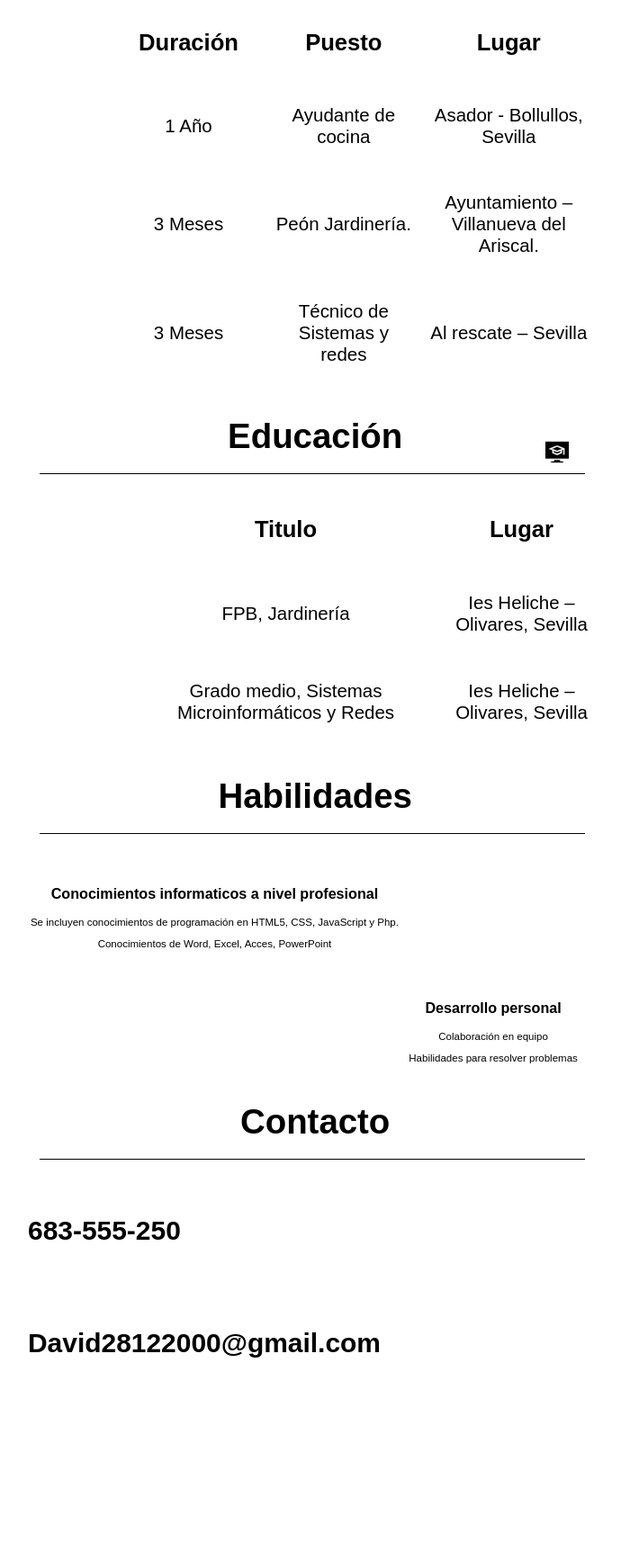
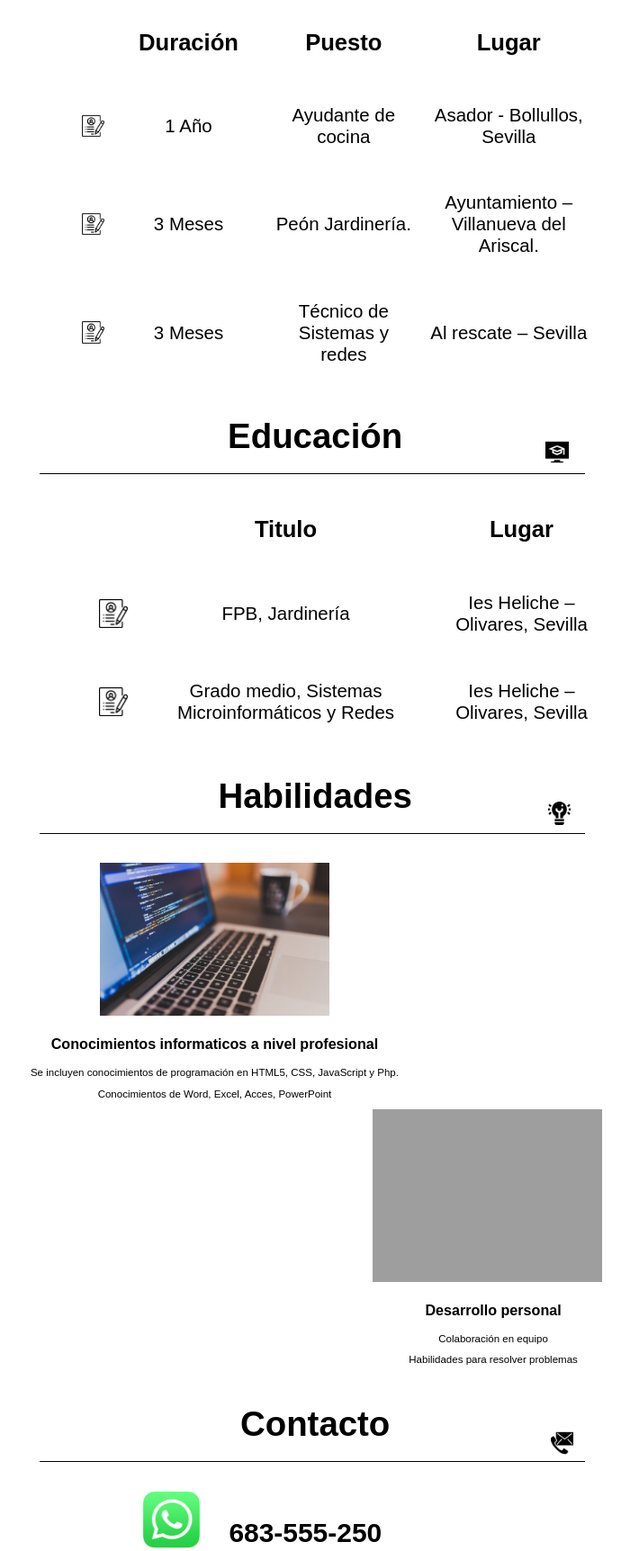
Before and after one commit to davidpradaspallares/CV, a plain HTML site: page index.html in a window 1280 px wide. Shown: the part 700-2424 px from the top of the page at 90% size, without its empty margins (293-993 px from the left). Before the commit the page ends 2240 px from the top, so only its background shows below. Drawn offline with Linux system fonts and the light colour scheme; the site is published under a folder, as on GitHub Pages, so addresses that start at the root find nothing.

Commit message:
Update index.html

```diff
--- a/index.html
+++ b/index.html
@@ -48,21 +48,21 @@
                     </tr>
 
                     <tr>
-                        <td class="Tdi"><img src="/Recursos/Iconos/curriculum (1).png" alt=""></td>
+                        <td class="Tdi"><img src="Recursos/Iconos/curriculum (1).png" alt=""></td>
                         <td><p class="exp">1 Año</p></td>
                         <td><p class="exp">Ayudante de cocina</p></td>
                         <td><p class="exp">Asador - Bollullos, Sevilla</p></td>
                     </tr>
 
                     <tr>
-                        <td class="Tdi"><img src="/Recursos/Iconos/curriculum (1).png" alt=""></td>
+                        <td class="Tdi"><img src="Recursos/Iconos/curriculum (1).png" alt=""></td>
                         <td><p class="exp">3 Meses</p></td>
                         <td><p class="exp">Peón Jardinería.</p></td>
                         <td><p class="exp">Ayuntamiento – Villanueva del Ariscal.</p></td>
                     </tr>
 
                     <tr>
-                        <td class="Tdi"><img src="/Recursos/Iconos/curriculum (1).png" alt=""></td>
+                        <td class="Tdi"><img src="Recursos/Iconos/curriculum (1).png" alt=""></td>
                         <td><p class="exp">3 Meses</p></td>
                         <td><p class="exp">Técnico de Sistemas y redes</p></td>
                         <td><p class="exp">Al rescate – Sevilla</p></td>
@@ -83,12 +83,12 @@
                         <td><p><strong>Lugar</strong></p></td>
                     </tr>
                     <tr>
-                        <td class="Tdi"><img src="/Recursos/Iconos/curriculum (1).png" alt=""></td>
+                        <td class="Tdi"><img src="Recursos/Iconos/curriculum (1).png" alt=""></td>
                         <td><p class="exp">FPB, Jardinería</p></td>
                         <td><p class="exp">Ies Heliche – Olivares, Sevilla</p></td>
                     </tr>
                     <tr>
-                        <td class="Tdi"><img src="/Recursos/Iconos/curriculum (1).png" alt=""></td>
+                        <td class="Tdi"><img src="Recursos/Iconos/curriculum (1).png" alt=""></td>
                         <td><p class="exp">Grado medio, Sistemas Microinformáticos y Redes</p></td>
                         <td><p class="exp">Ies Heliche – Olivares, Sevilla</p></td>
                     </tr>
@@ -98,17 +98,17 @@
 
         <div id="Habilidades">
             <h2>Habilidades</h2>
-            <img id="Icon3" src="/Recursos/Iconos/idea.png" alt="">
+            <img id="Icon3" src="Recursos/Iconos/idea.png" alt="">
             <canvas></canvas>
 
             <div id="uno">
-                <img id="img1" src="/Recursos/Programación.jpg" alt="">
+                <img id="img1" src="Recursos/Programación.jpg" alt="">
                 <h3>Conocimientos informaticos a nivel profesional</h3>
                 <p>Se incluyen conocimientos de programación en HTML5, CSS, JavaScript y Php.</p>
                 <p>Conocimientos de Word, Excel, Acces, PowerPoint</p>
             </div>
             <div id="dos">
-                <img src="/Recursos/pexels-fauxels-3184418.png" alt="">
+                <img src="Recursos/pexels-fauxels-3184418.png" alt="">
                 <h3>Desarrollo personal</h3>
                 <p>Colaboración en equipo</p>
                 <p>Habilidades para resolver problemas</p>
@@ -118,13 +118,13 @@
 
         <div id="Contacto">
             <h2>Contacto</h2>
-            <img id="Ico4" src="/Recursos/Iconos/contacto.png" alt="">
+            <img id="Ico4" src="Recursos/Iconos/contacto.png" alt="">
             <canvas></canvas>
 
-                <img src="/Recursos/Iconos/Movil.png" alt="">
+                <img src="Recursos/Iconos/Movil.png" alt="">
                 <h3>683-555-250</h3>
                 <br><br><br><br><br>
-                <img id="img2i" src="/Recursos/Iconos/gmail.png" alt="">
+                <img id="img2i" src="Recursos/Iconos/gmail.png" alt="">
                 <h3>David28122000@gmail.com</h3>
         </div>
 
```
